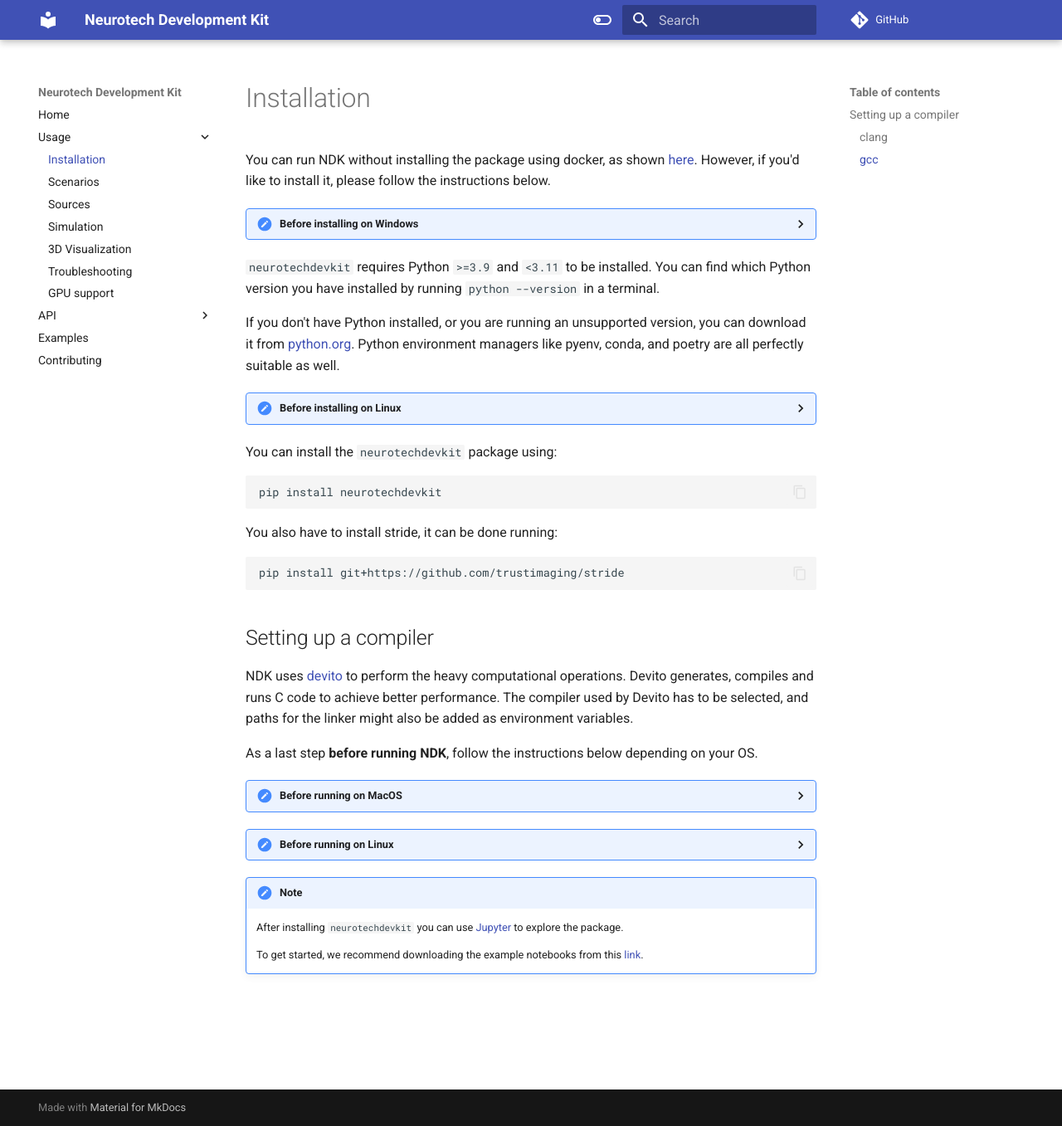
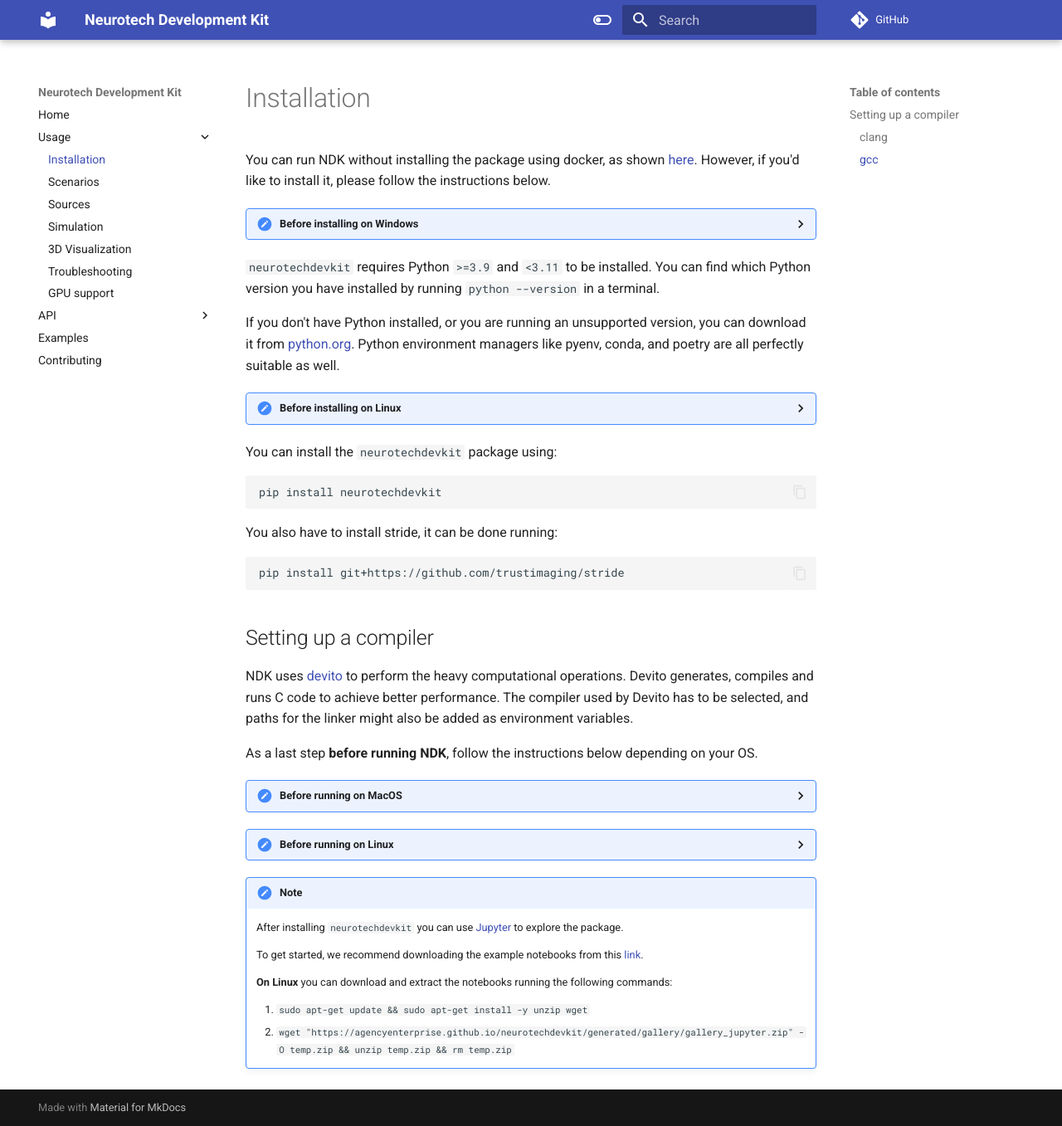
Before and after one commit to agencyenterprise/neurotechdevkit, an MkDocs documentation site: the page built from docs/usage/installation.md, in a window 1280 px wide and 1357 px high. Shown: the whole window at 83% size. Built offline with MkDocs 1.6.1 and Material for MkDocs 9.7.7, drawn with Linux system fonts in a browser that asks for light colours; comment, search, counter and statistics services are not loaded.

Commit message:
Adding command to download and extract the notebook packages

```diff
--- a/docs/usage/installation.md
+++ b/docs/usage/installation.md
@@ -138,3 +138,8 @@ As a last step **before running NDK**, follow the instructions below depending o
     After installing `neurotechdevkit` you can use [Jupyter](https://jupyterlab.readthedocs.io/en/stable/) to explore the package.
 
     To get started, we recommend downloading the example notebooks from this [link](https://agencyenterprise.github.io/neurotechdevkit/generated/gallery/gallery_jupyter.zip).
+
+    **On Linux** you can download and extract the notebooks running the following commands:
+
+    1. `sudo apt-get update && sudo apt-get install -y unzip wget`
+    1. `wget "https://agencyenterprise.github.io/neurotechdevkit/generated/gallery/gallery_jupyter.zip" -O temp.zip && unzip temp.zip && rm temp.zip`
```
